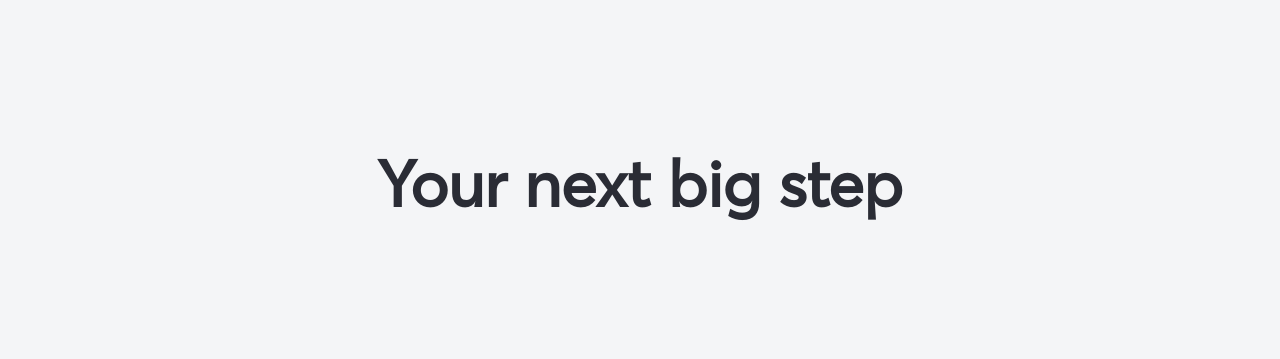
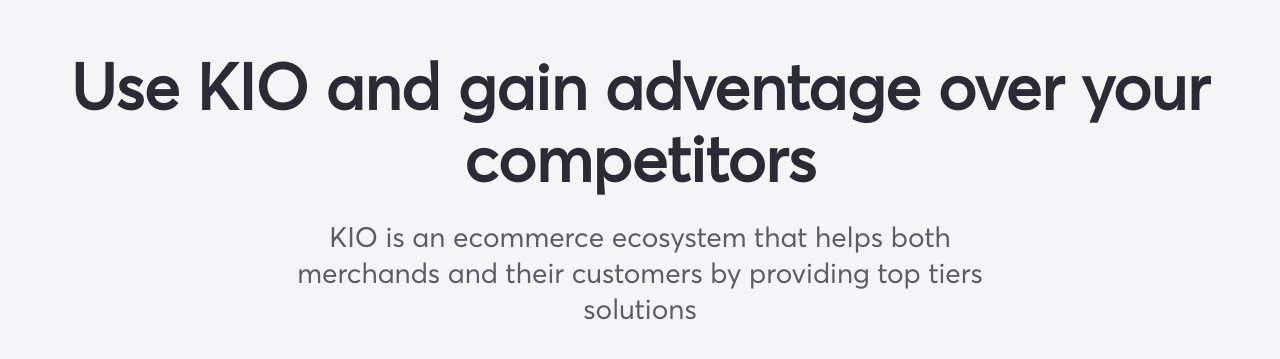
Before and after one commit to kacemws/React-Scroll-Animation, a React (Create React App) app: page / in a window 1280 px wide. Shown: the part 211-570 px from the top of the page. Built offline with nearby package versions, Linux system fonts and the light colour scheme.

Commit message:
adding a description in the intro

```diff
--- a/src/App.tsx
+++ b/src/App.tsx
@@ -2,7 +2,7 @@
 import "./Style/App.scss";
 import gsap from "gsap";
 import { Expo, Power1, ScrollTrigger } from "gsap/all";
-import { PageTitle } from "./Components/Typographie";
+import { Body, PageTitle } from "./Components/Typographie";
 
 gsap.registerPlugin(ScrollTrigger);
 
@@ -36,7 +36,7 @@
       opacity: 0,
       duration: 1.25,
       ease: Power1.easeOut,
-      y: 50,
+      y: 40,
       skewX: -5,
       delay: 1,
     })
@@ -51,7 +51,7 @@
           color: "var(--text)",
         },
         duration: 1,
-        delay: -0.79,
+        delay: -0.9,
       })
       .to(".landing-page", {
         css: {
@@ -77,7 +77,16 @@
         <div className="intro-container">
           <div className="intro-content-wrapper">
             <div className="intro-title">
-              <PageTitle>Your next big step</PageTitle>
+              <PageTitle>
+                Use KIO and gain adventage over your competitors
+              </PageTitle>
+            </div>
+            <div className="intro-description">
+              <Body>
+                KIO is an ecommerce ecosystem that helps both merchands and
+                their customers by providing top tiers solutions
+              </Body>
+              {/* <PageTitle>Your next big step</PageTitle> */}
             </div>
           </div>
         </div>
--- a/src/Components/Typographie/Text.scss
+++ b/src/Components/Typographie/Text.scss
@@ -7,7 +7,7 @@
   font-family: inherit;
   font-size: 4rem;
   font-weight: 700;
-  line-height: 2rem;
+  line-height: 4.5rem;
 }
 
 .page-subtitle {
@@ -38,9 +38,10 @@
 }
 .body-text {
   font-family: inherit;
-  font-size: 0.875rem;
+  font-size: 1.75rem;
+  opacity: 0.75;
   font-weight: 400;
-  line-height: 1.25rem;
+  line-height: 2.25rem;
 }
 .caption {
   font-family: inherit;
--- a/src/Style/App.scss
+++ b/src/Style/App.scss
@@ -38,7 +38,7 @@
         position: absolute;
         height: 100%;
         width: 100%;
-        background-color: var(--neutral-600);
+        background-color: var(--text);
       }
     }
 
@@ -54,11 +54,22 @@
         align-items: center;
         justify-content: center;
 
-        .page-title {
-          display: inline-block;
-          z-index: 10;
-          color: var(--text-inverted);
-          mix-blend-mode: difference;
+        .intro-title {
+          .page-title {
+            display: inline-block;
+            z-index: 10;
+            color: var(--text-inverted);
+            mix-blend-mode: difference;
+            text-align: center;
+          }
+        }
+
+        .intro-description {
+          margin: 1.5rem 0 0 0;
+          width: 60%;
+          .body-text {
+            text-align: center;
+          }
         }
       }
     }
```
